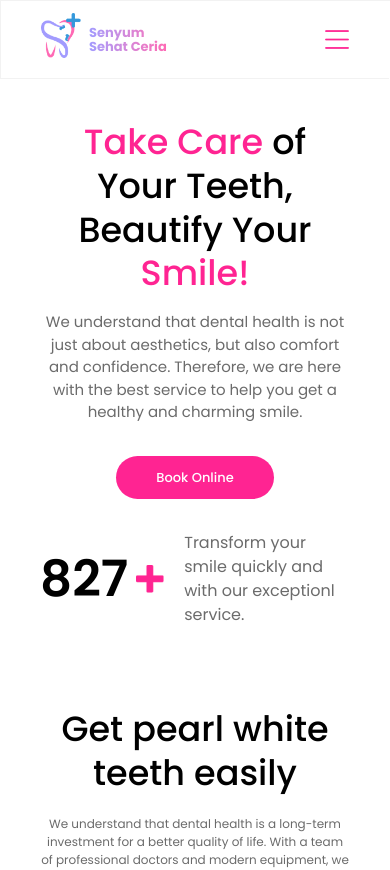
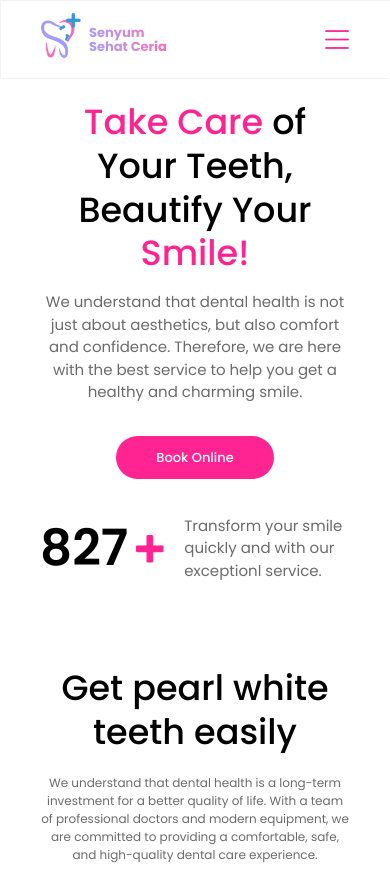
Before and after one commit to pandutria/Dentall, a React (Vite) app: page / in a window 390 px wide. Shown: the top 870 px of the page. Built offline with nearby package versions, Linux system fonts and the light colour scheme.

Commit message:
first commit

```diff
--- a/src/pages/LandingPage.jsx
+++ b/src/pages/LandingPage.jsx
@@ -28,7 +28,7 @@ import pink from "/pink.png"
 const LandingPage = () => {
   return (
     <div className='flex flex-col scroll-smooth'>
-      <div id='home' className='flex flex-row justify-center items-center w-full pt-30 lg:pt-35'>
+      <div id='home' className='flex flex-row justify-center items-center w-full pt-25 lg:pt-35'>
       <div className='flex flex-col lg:mr-[-25px] justify-center px-10 overflow-hidden lg:px-0 lg:justify-start items-center lg:items-start'>
         <h1 className='font-poppins font-medium leading-tight  lg:text-[65px] text-[35px] w-full lg:px-0 text-center lg:text-start lg:w-150'><span className='text-primary'>Take Care</span> of Your Teeth, Beautify Your <span className='text-primary'>Smile!</span></h1>
         <p className='font-poppins font-normal mt-4 text-[#6B6B6B] text-[15px] text-center lg:text-start w-full lg:w-130'>We understand that dental health is not just about aesthetics, but also comfort and confidence. Therefore, we are here with the best service to help you get a healthy and charming smile.</p>
@@ -36,7 +36,7 @@ const LandingPage = () => {
         <div className='flex flex-row items-center mt-8 w-full'>
             <h1 className='font-poppins font-semibold text-[50px]'>827</h1>
             <img className='w-7 h-7 ml-2' src={plus} alt="" />
-            <p className='font-poppins font-normal text-[#6B6B6B] text-15px lg:text-[17px] w-80 ml-5'>Transform your smile quickly and with our exceptionl service.</p>
+            <p className='font-poppins font-normal text-[#6B6B6B] text-[15px] lg:text-[17px] w-full lg:w-80 ml-5'>Transform your smile quickly and with our exceptionl service.</p>
         </div>
       </div>
       <img className='w-140 h-auto mt-[-60px] ml-[-25px] hidden lg:flex' src={home} alt="" />
```
